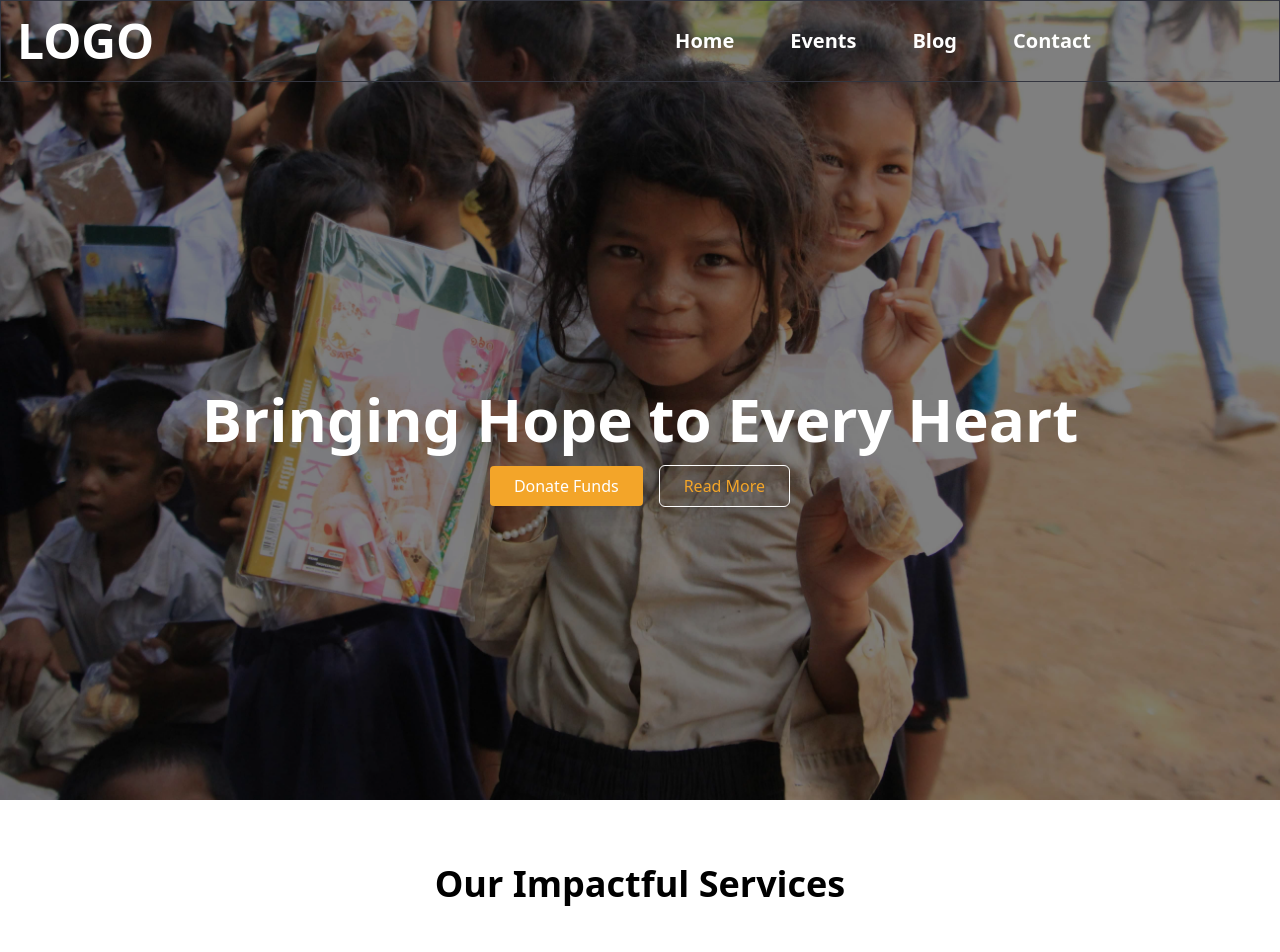
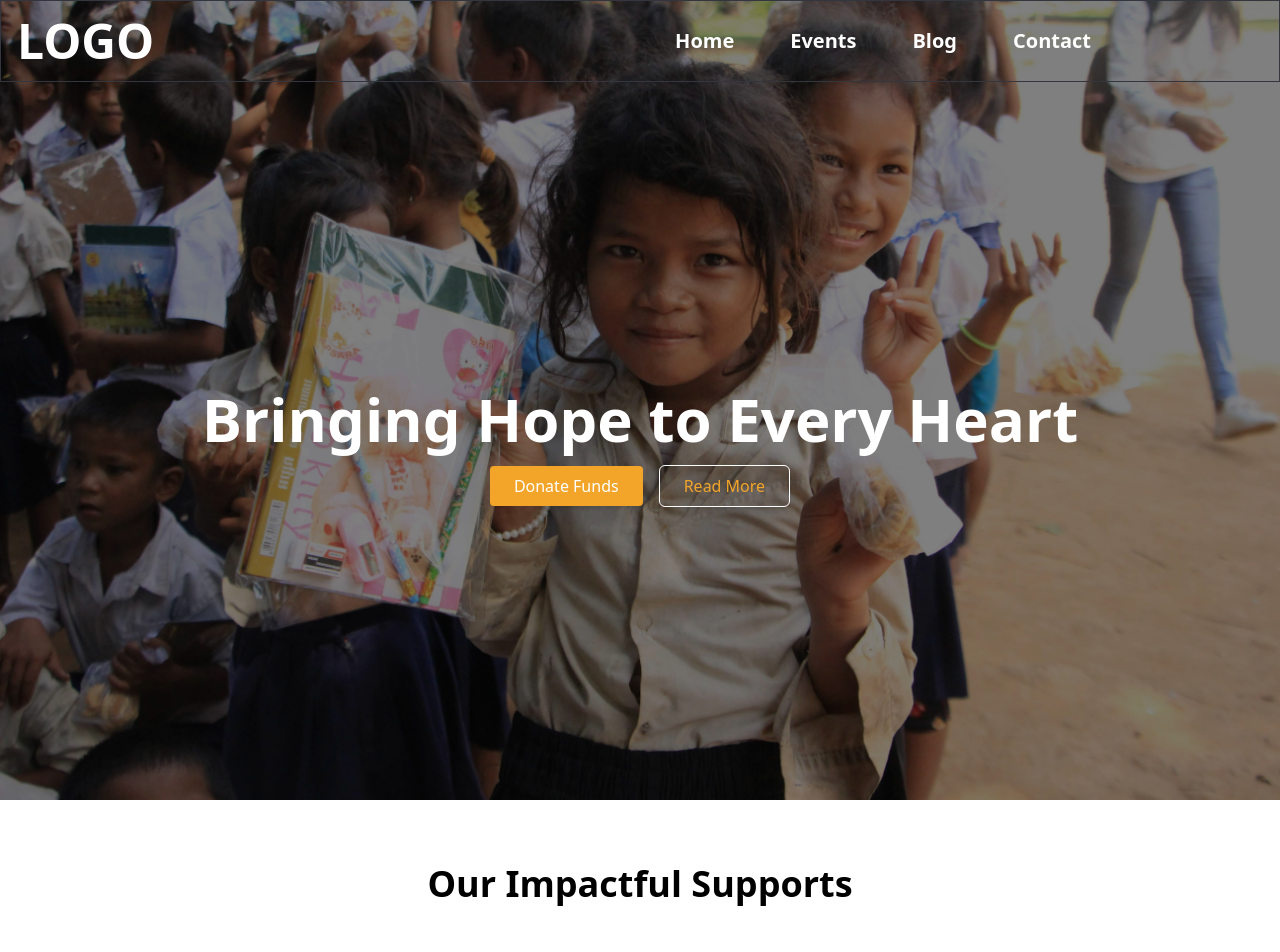
Before and after one commit to Richson-Tech/hope-bridge, a Next.js app: page / in a window 1280 px wide. Shown: the top 952 px of the page. Built offline with nearby package versions, Linux system fonts and the light colour scheme.

Commit message:
Update heading in Help component

```diff
--- a/src/components/Help.jsx
+++ b/src/components/Help.jsx
@@ -69,7 +69,7 @@ const Help = () => {
     <div className="dark:bg-gray-900 dark:text-white py-16">
       <div className="container mx-auto">
         <h2 className="text-2xl sm:text-4xl font-bold text-center mb-12">
-          Our Impactful Services
+          Our Impactful Supports
         </h2>
         <div
           className="flex overflow-hidden"
```
